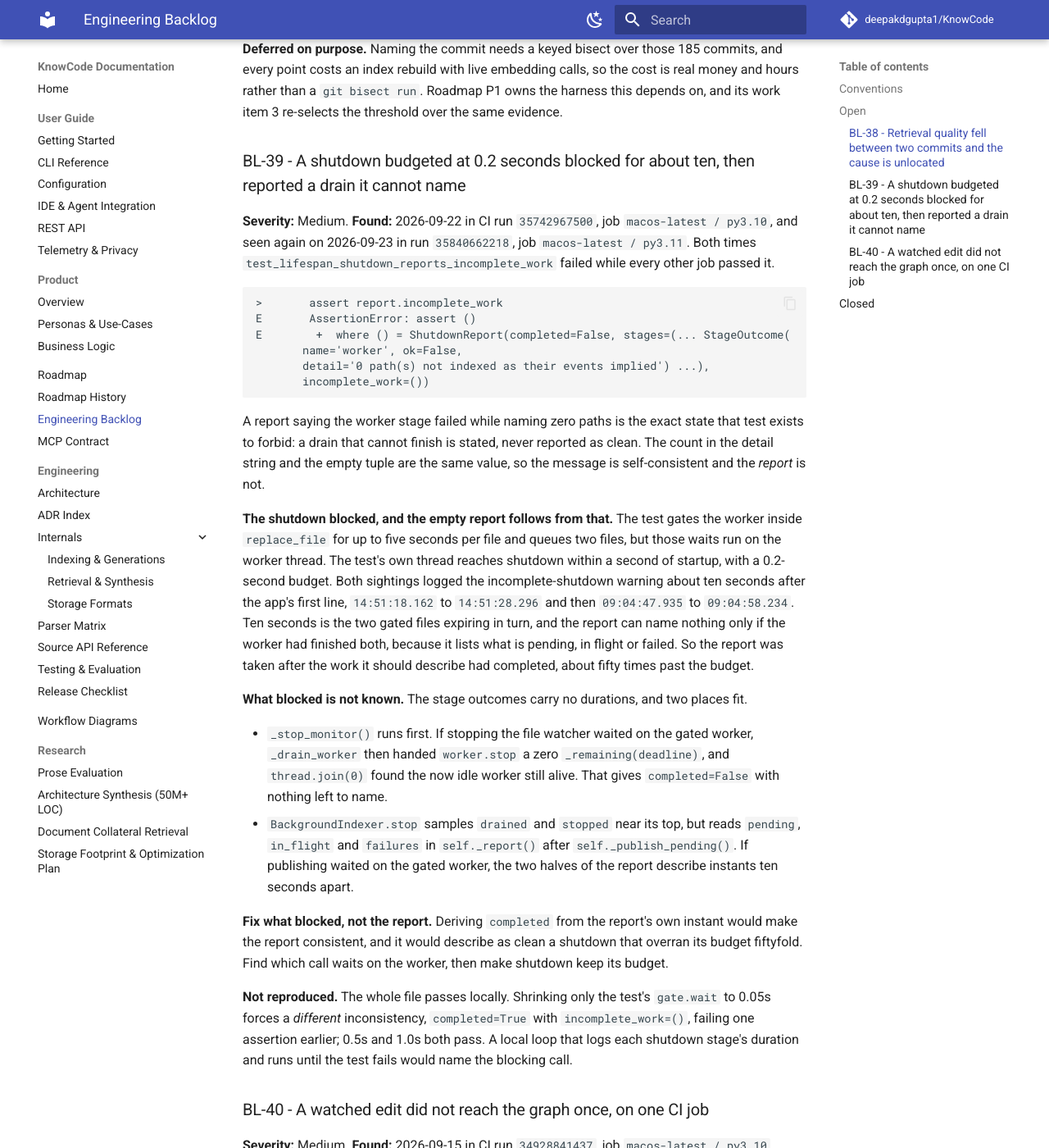
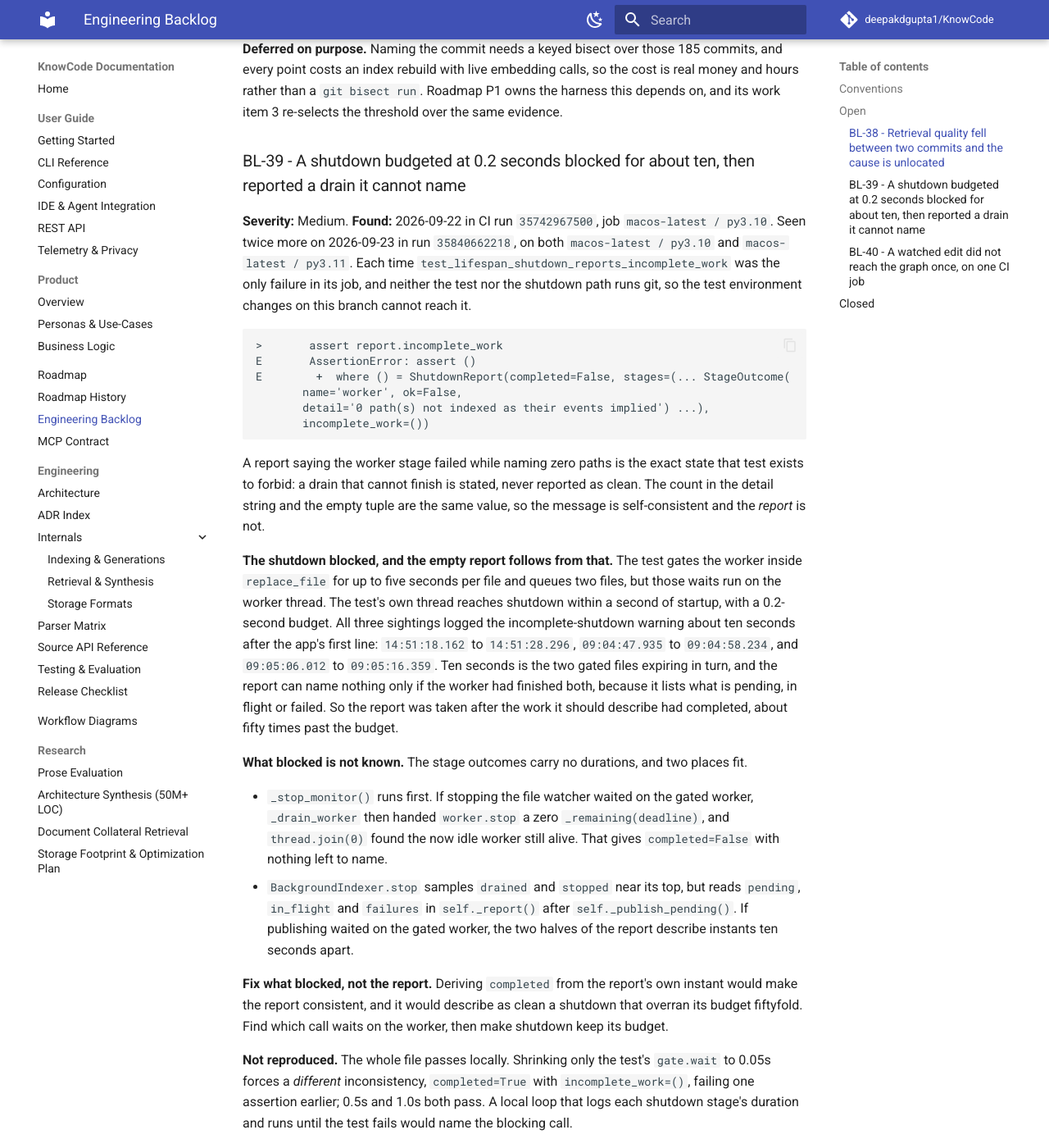
Before and after one commit to deepakdgupta1/KnowCode, an MkDocs documentation site: the page built from docs/engineering/backlog.md, in a window 1280 px wide and 1400 px high, scrolled down 1899 px. Shown: the whole window at 82% size. Built offline with MkDocs 1.6.1 and Material for MkDocs 9.7.7, drawn with Linux system fonts in a browser that asks for light colours; comment, search, counter and statistics services are not loaded.

Commit message:
docs(backlog): BL-39's third sighting, on the same run as its second
Run 35840662218 failed the same assertion on macos-latest / py3.10 as well
as py3.11, again about ten seconds after the app's first line. Neither the
test nor the shutdown path runs git, so this branch's change to the test
identity setup cannot be the cause.

Co-authored-by: Claude <claude@anthropic.com>

````diff
--- a/docs/engineering/backlog.md
+++ b/docs/engineering/backlog.md
@@ -93,9 +93,11 @@ the same evidence.
 ### BL-39 - A shutdown budgeted at 0.2 seconds blocked for about ten, then reported a drain it cannot name
 
 **Severity:** Medium. **Found:** 2026-09-22 in CI run `35742967500`, job
-`macos-latest / py3.10`, and seen again on 2026-09-23 in run `35840662218`, job
-`macos-latest / py3.11`. Both times `test_lifespan_shutdown_reports_incomplete_work`
-failed while every other job passed it.
+`macos-latest / py3.10`. Seen twice more on 2026-09-23 in run `35840662218`, on
+both `macos-latest / py3.10` and `macos-latest / py3.11`. Each time
+`test_lifespan_shutdown_reports_incomplete_work` was the only failure in its
+job, and neither the test nor the shutdown path runs git, so the test
+environment changes on this branch cannot reach it.
 
 ```
 >       assert report.incomplete_work
@@ -115,9 +117,9 @@ same value, so the message is self-consistent and the *report* is not.
 gates the worker inside `replace_file` for up to five seconds per file and
 queues two files, but those waits run on the worker thread. The test's own
 thread reaches shutdown within a second of startup, with a 0.2-second budget.
-Both sightings logged the incomplete-shutdown warning about ten seconds after
-the app's first line, `14:51:18.162` to `14:51:28.296` and then `09:04:47.935`
-to `09:04:58.234`. Ten seconds is the two gated files expiring in turn, and the
+All three sightings logged the incomplete-shutdown warning about ten seconds
+after the app's first line: `14:51:18.162` to `14:51:28.296`, `09:04:47.935` to
+`09:04:58.234`, and `09:05:06.012` to `09:05:16.359`. Ten seconds is the two gated files expiring in turn, and the
 report can name nothing only if the worker had finished both, because it lists
 what is pending, in flight or failed. So the report was taken after the work it
 should describe had completed, about fifty times past the budget.
````
